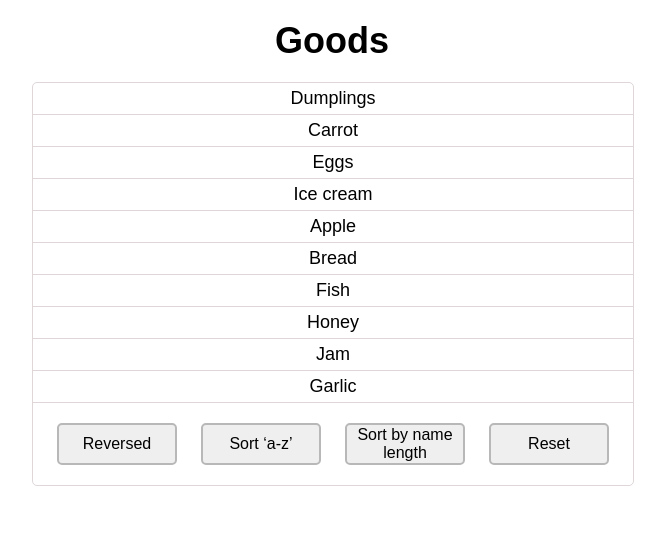
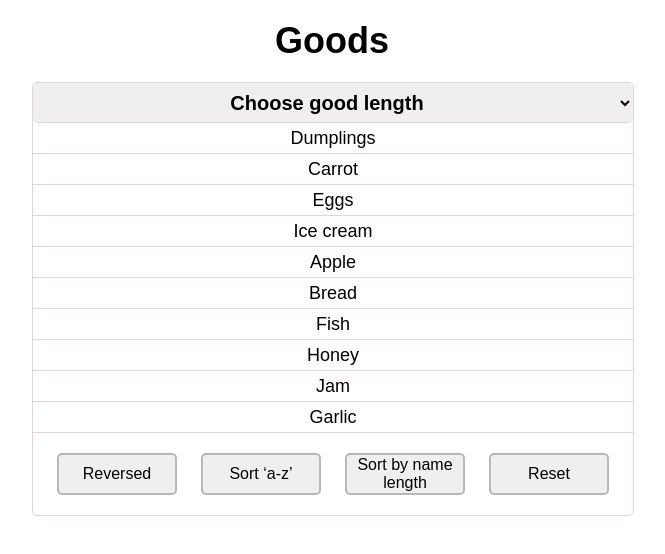
Before and after one commit to mate-academy/react_list-of-goods, a React (Create React App) app: page / in a window 1280 px wide. Both pictures are taken after a click on the button "Start". Shown: the top 554 px of the page, without its empty margins (308-973 px from the left). Built offline with nearby package versions, Linux system fonts and the light colour scheme.

Commit message:
full solution

```diff
--- a/src/components/GoodList.scss
+++ b/src/components/GoodList.scss
@@ -4,6 +4,23 @@
 
   border: 1px solid rgb(223, 215, 215);
   border-radius: 5px;
+
+  &__select {
+    width: 600px;
+    height: 40px;
+    padding: 5px 0;
+    text-align: center;
+
+    font-size: 20px;
+    font-weight: 600;
+    border: none;
+    border-radius: 5px;
+    border-bottom: 1px solid rgb(223, 215, 215);
+
+    &:hover {
+      cursor: pointer;
+    }
+  }
 
   &__list {
     padding: 0;
@@ -13,6 +30,7 @@
   }
 
   &__item {
+    height: 20px;
     padding: 5px 0;
 
     border-bottom: 1px solid rgb(223, 215, 215);
--- a/src/components/GoodsList.tsx
+++ b/src/components/GoodsList.tsx
@@ -3,9 +3,9 @@ import React from 'react';
 import './GoodList.scss';
 
 enum TypeSort {
-  name = 'name',
-  length = 'nameLength',
-  default = 0,
+  Name = 'name',
+  Length = 'nameLength',
+  Default = '',
 }
 
 type Props = {
@@ -15,18 +15,22 @@ type Props = {
 type State = {
   isReversed: boolean;
   sortBy: TypeSort;
+  goodLength: number;
 };
 
 export class GoodsList extends React.Component<Props, State> {
   state = {
     isReversed: false,
-    sortBy: TypeSort.default,
+    sortBy: TypeSort.Default,
+    goodLength: 0,
   };
+
+  availLengthOfSelect = [0, 1, 2, 3, 4, 5, 6, 7, 8, 9, 10];
 
   reset = () => {
     this.setState(() => ({
       isReversed: false,
-      sortBy: TypeSort.default,
+      sortBy: TypeSort.Default,
     }));
   };
 
@@ -36,23 +40,25 @@ export class GoodsList extends React.Component<Props, State> {
     }));
   };
 
-  sortByName = () => {
+  sortFunction = (sortBy: TypeSort) => {
     this.setState(() => ({
-      sortBy: TypeSort.name,
+      sortBy,
     }));
   };
 
-  sortByNameLength = () => {
-    this.setState(() => ({
-      sortBy: TypeSort.length,
-    }));
+  handleChange = (event: React.ChangeEvent<HTMLSelectElement>) => {
+    const { value } = event.target;
+
+    this.setState({
+      goodLength: +value,
+    });
   };
 
-  render() {
+  preparedGoodsList = () => {
     const { goods } = this.props;
-    const { isReversed, sortBy } = this.state;
+    const { isReversed, sortBy, goodLength } = this.state;
 
-    const visibleGoods = [...goods];
+    const visibleGoods = goods.filter(good => good.length > goodLength);
 
     visibleGoods.sort((g1, g2) => {
       switch (sortBy) {
@@ -71,8 +77,32 @@ export class GoodsList extends React.Component<Props, State> {
       visibleGoods.reverse();
     }
 
+    return visibleGoods;
+  };
+
+  render() {
+    const { goodLength } = this.state;
+    const visibleGoods = this.preparedGoodsList();
+
     return (
       <article className="goods">
+        <select
+          className="goods__select"
+          name="itemLength"
+          value={goodLength}
+          onChange={this.handleChange}
+        >
+          {
+            this.availLengthOfSelect.map(item => (
+              <option
+                key={item}
+                value={item}
+              >
+                {item ? `Good length more than: ${item}` : 'Choose good length'}
+              </option>
+            ))
+          }
+        </select>
         <ul className="goods__list">
           {visibleGoods.map(good => (
             <li
@@ -94,14 +124,14 @@ export class GoodsList extends React.Component<Props, State> {
           <button
             type="button"
             className="goods__buttons-item"
-            onClick={this.sortByName}
+            onClick={() => this.sortFunction(TypeSort.Name)}
           >
             Sort &lsquo;a-z&rsquo;
           </button>
           <button
             type="button"
             className="goods__buttons-item"
-            onClick={this.sortByNameLength}
+            onClick={() => this.sortFunction(TypeSort.Length)}
           >
             Sort by name length
           </button>
```
